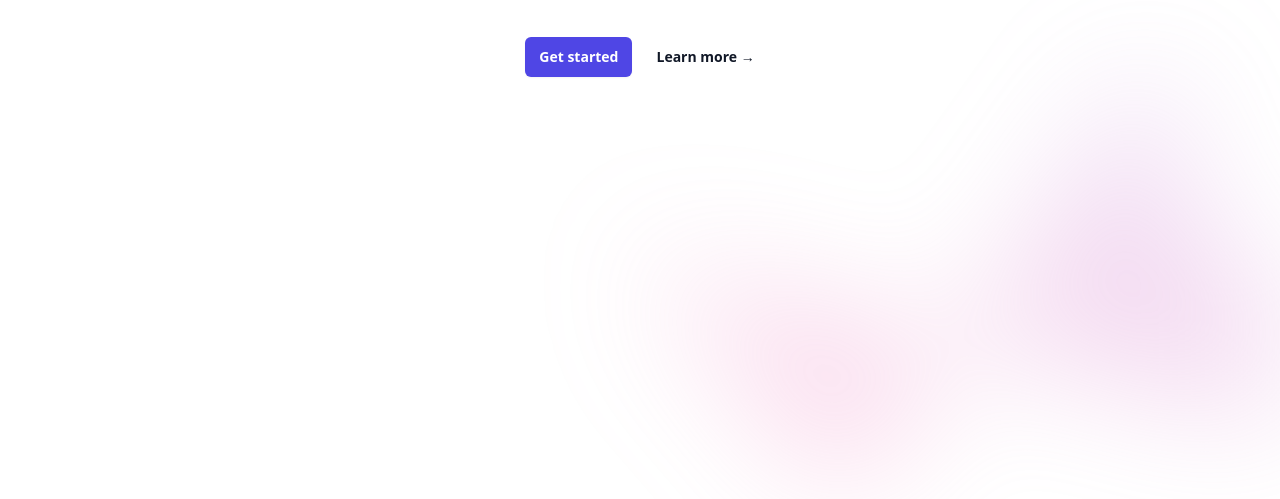
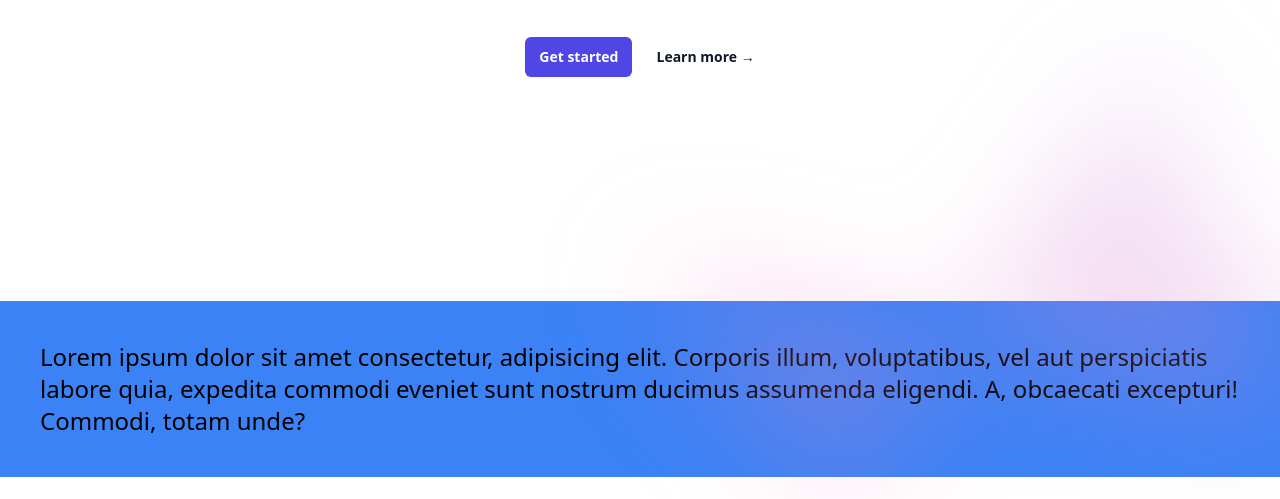
Before and after one commit to saiful1213/myFirstWebRepo, a website built with Vite: page index.html in a window 1280 px wide. Shown: the part 555-1054 px from the top of the page. Built offline with nearby package versions, Linux system fonts and the light colour scheme.

Commit message:
paragraph added

```diff
--- a/index.html
+++ b/index.html
@@ -92,6 +92,6 @@
         </div>
       </div>
     </div>
-
+    <p class="bg-blue-500 text-2xl p-10">Lorem ipsum dolor sit amet consectetur, adipisicing elit. Corporis illum, voluptatibus, vel aut perspiciatis labore quia, expedita commodi eveniet sunt nostrum ducimus assumenda eligendi. A, obcaecati excepturi! Commodi, totam unde?</p>
 </body>
 </html>
```
